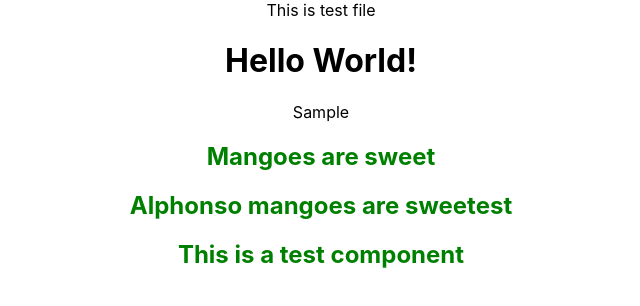
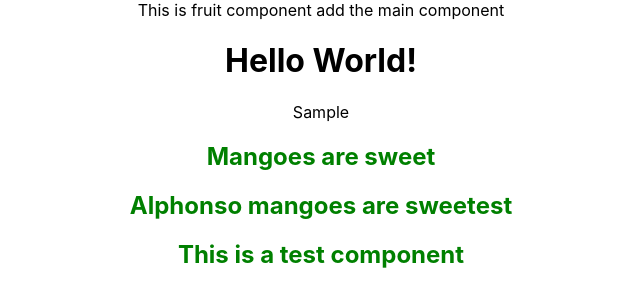
Before and after one commit to htekkam/React-Tutorial, a React (Create React App) app in the folder my-react-app/: page / in a window 1280 px wide. Shown: the top 306 px of the page, without its empty margins (319-959 px from the left). Built offline with nearby package versions, Linux system fonts and the light colour scheme.

Commit message:
modified fruit component

```diff
--- a/my-react-app/src/Fruit.jsx
+++ b/my-react-app/src/Fruit.jsx
@@ -4,7 +4,7 @@ import React from 'react'
 function Fruit() {
   return (
     <div>
-      This  is test file
+      This  is fruit component add the main component
     </div>
   )
 }
```
